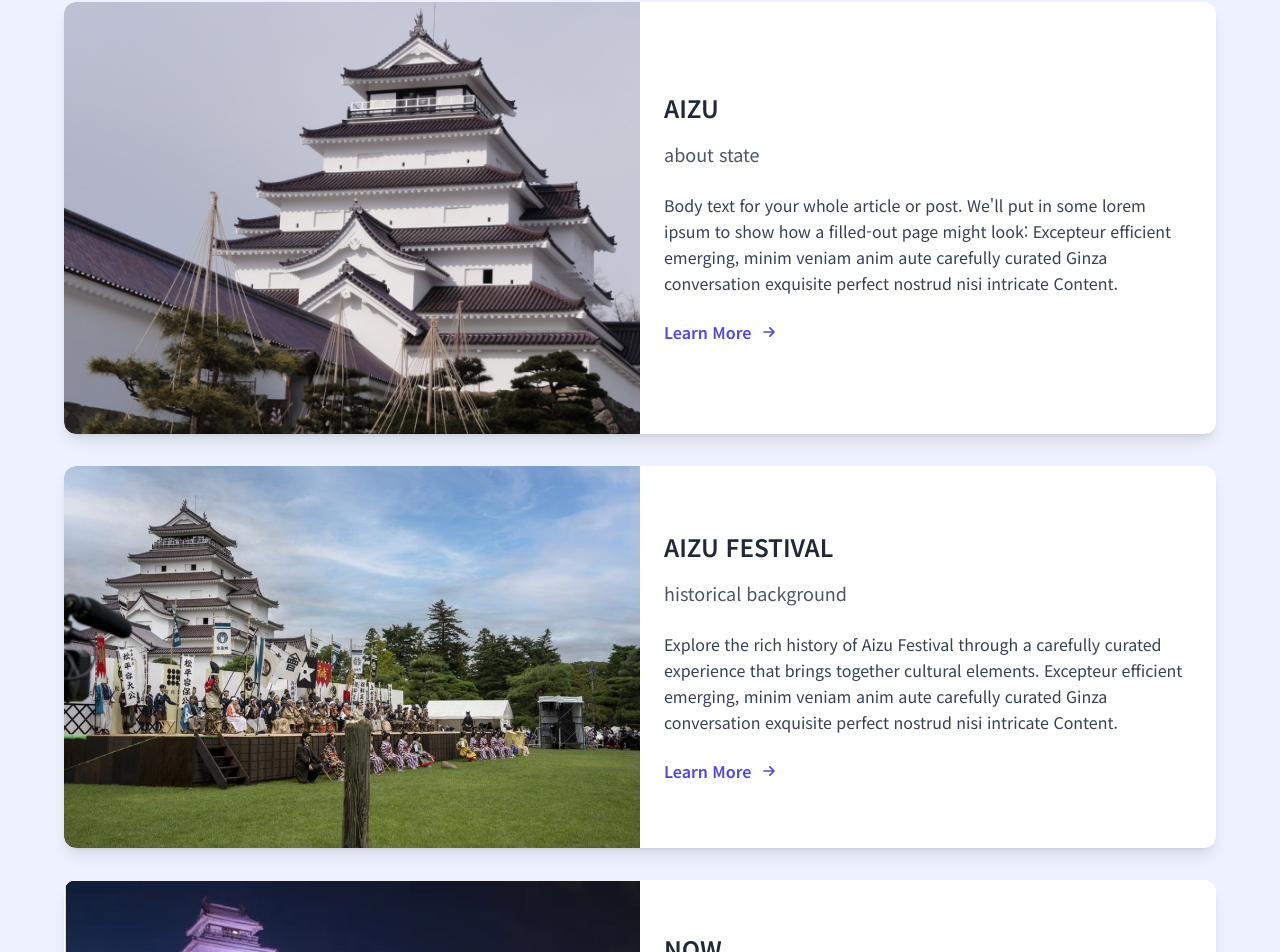
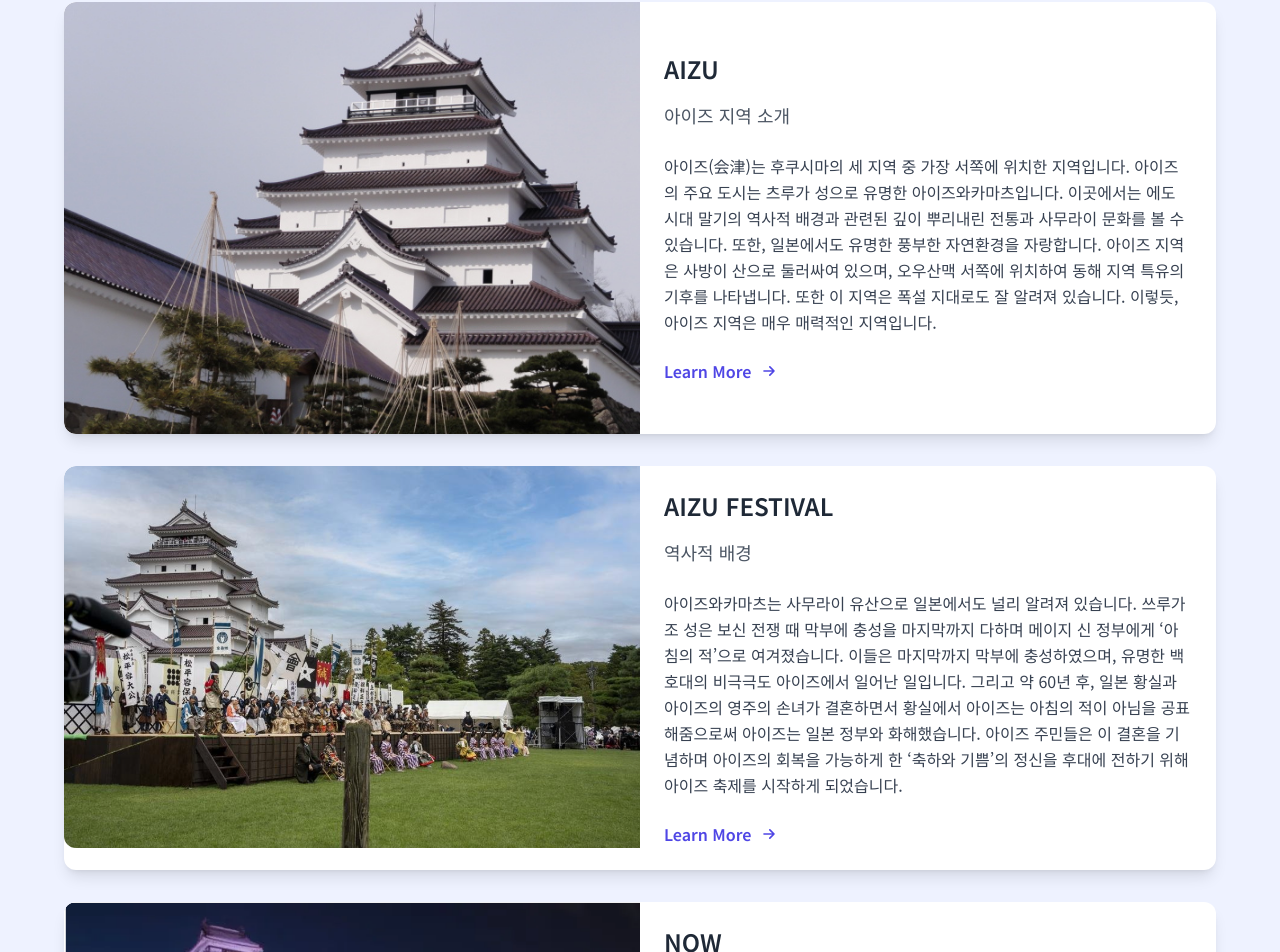
Before and after one commit to puretension/AizuFestival, a Next.js app: page / in a window 1280 px wide. Shown: the part 694-1646 px from the top of the page. Built offline with nearby package versions, Linux system fonts and the light colour scheme; a web font is replaced by a local one.

Commit message:
Feat: 최종본 반영

```diff
--- a/src/app/magazine/page.tsx
+++ b/src/app/magazine/page.tsx
@@ -2,7 +2,6 @@
 
 import React from 'react';
 import { motion } from 'framer-motion';
-
 
 type CustomCardProps = {
   title: string;
@@ -14,28 +13,30 @@ type CustomCardProps = {
 const CustomCard = ({ title, description, imageSrc, link }: CustomCardProps) => {
   return (
     <motion.div
-      className="flex flex-row bg-white rounded-xl shadow-lg overflow-hidden mb-8 hover:shadow-2xl transition-all duration-300 transform hover:-translate-y-2"
+      className="flex flex-col bg-white rounded-xl shadow-lg overflow-hidden hover:shadow-2xl transition-all duration-300 transform hover:-translate-y-2"
       initial={{ opacity: 0, y: 20 }}
       animate={{ opacity: 1, y: 0 }}
       transition={{ duration: 0.5 }}
     >
-      <div className="w-1/2 relative">
+      {/* Image Section */}
+      <div className="relative h-78 sm:h-64 lg:h-80">
         <img
           src={imageSrc}
           alt={title}
-          className="w-full h-auto object-cover rounded-l-xl"
+          className="w-full h-full object-cover"
         />
       </div>
 
-      <div className="w-1/2 p-6 flex flex-col justify-center">
-        <h2 className="text-2xl font-bold text-gray-800 mb-4">{title}</h2>
-        <p className="text-gray-700 leading-relaxed mb-4">{description}</p>
+      {/* Content Section */}
+      <div className="p-4 flex flex-col justify-between">
+        <h2 className="text-xl font-bold text-gray-800 mb-2">{title}</h2>
+        <p className="text-gray-700 mb-4">{description}</p>
         {link && (
           <a
             href={link}
             target="_blank"
             rel="noopener noreferrer"
-            className="inline-flex items-center text-blue-500 font-semibold hover:underline"
+            className="inline-block mt-auto text-blue-500 font-semibold hover:underline"
           >
             기사 보러가기
           </a>
@@ -50,19 +51,19 @@ const MagazinePage = () => {
     {
       imageSrc: 'https://www.aizukanko.com/kk/festival/wp-content/uploads/2016/01/IMG_5704.jpg',
       title: '후쿠시마 아이즈 축제의 매력',
-      description: '아이즈 축제는 동일본대지진 복구를 기원하며 후쿠시마 지역의 전통과 문화를 조명하는 대표적인 행사입니다. 초겨울의 밤하늘을 수놓는 약 만발의 불꽃이 압권입니다. 또한, 다양한 노점과 전통 공연을 통해 방문객들에게 독특한 경험을 선사합니다.',
+      description: '아이즈 축제는 동일본대지진 복구를 기원하며 후쿠시마 지역의 전통과 문화를 조명하는 대표적인 행사입니다. 초겨울의 밤하늘을 수놓는 약 만발의 불꽃이 압권입니다.',
       link: 'https://ko.japantravel.com/%ED%9B%84%EC%BF%A0%EC%8B%9C%EB%A7%88/%ED%9B%84%EC%BF%A0%EC%8B%9C%EB%A7%88%EC%9D%98-%EC%95%84%EC%9D%B4%EC%A6%88-%EC%B6%95%EC%A0%9C/64831',
     },
     {
       imageSrc: 'https://a2.cdn.japantravel.com/photo/23485-129215/800!/fukushima-aizu-festival-in-fukushima-129215.jpg',
       title: '아이즈 축제 가이드',
-      description: '아이즈와카마쓰 시는 풍부한 사무라이 유산으로 잘 알려져 있습니다. 쓰루가조 성 주변과 주요 거리에서는 매년 전통적인 퍼레이드와 다양한 문화 행사가 열리며, 사무라이 문화와 역사를 직접 체험할 수 있습니다.',
+      description: '아이즈와카마쓰 시는 풍부한 사무라이 유산으로 잘 알려져 있습니다. 쓰루가조 성 주변과 주요 거리에서는 매년 전통적인 퍼레이드와 다양한 문화 행사가 열립니다.',
       link: 'https://www.aizukanko.com/kk/festival/aizu-matsuri',
     },
     {
       imageSrc: 'https://img.cooljapan-videos.com/files/articles/8lqi7ias/thumbnail/0d9f5e3a84d2032fb750b93ef111991f.jpg',
       title: '아이즈 불꽃축제 리뷰',
-      description: 'Cool Japan에서 소개한 아이즈 불꽃축제는 동일본대지진 복구를 기원하며 약 만발의 불꽃이 후쿠시마 밤하늘을 수놓는 장관을 연출합니다. 일본 불꽃 장인들이 참여해 예술적인 불꽃 연출을 선보입니다.',
+      description: 'Cool Japan에서 소개한 아이즈 불꽃축제는 동일본대지진 복구를 기원하며 약 만발의 불꽃이 후쿠시마 밤하늘을 수놓는 장관을 연출합니다.',
       link: 'https://cooljapan-videos.com/ko/articles/8lqi7ias',
     },
   ];
--- a/src/components/home/banner/CardComponents.tsx
+++ b/src/components/home/banner/CardComponents.tsx
@@ -7,23 +7,28 @@ export const CardComponents = () => {
   const cards = [
     {
       title: 'AIZU',
-      subtitle: 'about state',
-      content:
-        'Body text for your whole article or post. We\'ll put in some lorem ipsum to show how a filled-out page might look: Excepteur efficient emerging, minim veniam anim aute carefully curated Ginza conversation exquisite perfect nostrud nisi intricate Content.',
-      imageSrc: '/images/aizu_castle_default.jpg',
+      subtitle: '아이즈 지역 소개',
+      content: `아이즈(会津)는 후쿠시마의 세 지역 중 가장 서쪽에 위치한 지역입니다. 아이즈의 주요 도시는 츠루가 성으로 유명한 아이즈와카마츠입니다.
+이곳에서는 에도 시대 말기의 역사적 배경과 관련된 깊이 뿌리내린 전통과 사무라이 문화를 볼 수 있습니다. 또한, 일본에서도 유명한 풍부한 자연환경을 자랑합니다.
+아이즈 지역은 사방이 산으로 둘러싸여 있으며, 오우산맥 서쪽에 위치하여 동해 지역 특유의 기후를 나타냅니다. 또한 이 지역은 폭설 지대로도 잘 알려져 있습니다.
+이렇듯, 아이즈 지역은 매우 매력적인 지역입니다.
+`,
+      imageSrc:'/images/aizu_castle_default.jpg',
     },
     {
       title: 'AIZU FESTIVAL',
-      subtitle: 'historical background',
-      content:
-        'Explore the rich history of Aizu Festival through a carefully curated experience that brings together cultural elements. Excepteur efficient emerging, minim veniam anim aute carefully curated Ginza conversation exquisite perfect nostrud nisi intricate Content.',
+      subtitle: '역사적 배경',
+      content: `아이즈와카마츠는 사무라이 유산으로 일본에서도 널리 알려져 있습니다. 쓰루가조 성은 보신 전쟁 때 막부에 충성을 마지막까지 다하며 메이지 신 정부에게 ‘아침의 적’으로 여겨졌습니다. 이들은 마지막까지 막부에 충성하였으며, 유명한 백호대의 비극극도 아이즈에서 일어난 일입니다.
+그리고 약 60년 후, 일본 황실과 아이즈의 영주의 손녀가 결혼하면서 황실에서 아이즈는 아침의 적이 아님을 공표 해줌으로써 아이즈는 일본 정부와 화해했습니다. 아이즈 주민들은 이 결혼을 기념하며 아이즈의 회복을 가능하게 한 ‘축하와 기쁨’의 정신을 후대에 전하기 위해 아이즈 축제를 시작하게 되었습니다.
+`,
       imageSrc: '/images/aizu_castle_day.png',
     },
     {
       title: 'NOW',
-      subtitle: 'recover',
-      content:
-        'Dive into the revival and preservation of Aizu\'s traditions, as we showcase how the community is recovering and embracing its future. Excepteur efficient emerging, minim veniam anim aute carefully curated Ginza conversation exquisite perfect nostrud nisi intricate Content.',
+      subtitle: '회복된 현재상태',
+      content: `후쿠시마 원전 사고 이후, 아이즈 지역은 회복과 미래로의 발전, 그리고 융화를 향한 여정을 시작했습니다. 역사적 갈등 이후 아이즈의 화합과 재건을 기념하며 시작된 아이즈 축제는 세대를 이어온 축하와 기쁨의 정신을 담고 있습니다.
+      현대사회에서 이 축제는 새로운 의의를 가지게 되었습니다. 아이즈 주민들의 회복력과 끈질긴 정신을 기리는 것은 물론, 역경을 극복하고 더 밝은 미래를 향해 나아가려는 지역의 의지를 상징합니다. 아이즈 축제는 이제 단순히 지역의 전통과 문화를 기리는 것을 넘어, 지역사회의 연대와 희망, 그리고 공동체 정신을 기념하는 자리로 자리매김했습니다.
+      아이즈 축제는 역사적 뿌리를 현재의 비전과 연결하며, 극복과 재생의 정신을 지속적으로 보여줍니다. 이는 지역 주민뿐만 아니라 방문객들에게도 강렬한 희망과 연대의 메시지를 전달하는 상징적 행사로 자리하고 있습니다.`,
       imageSrc: '/images/aizu_castle_night.png',
     },
   ];
```
